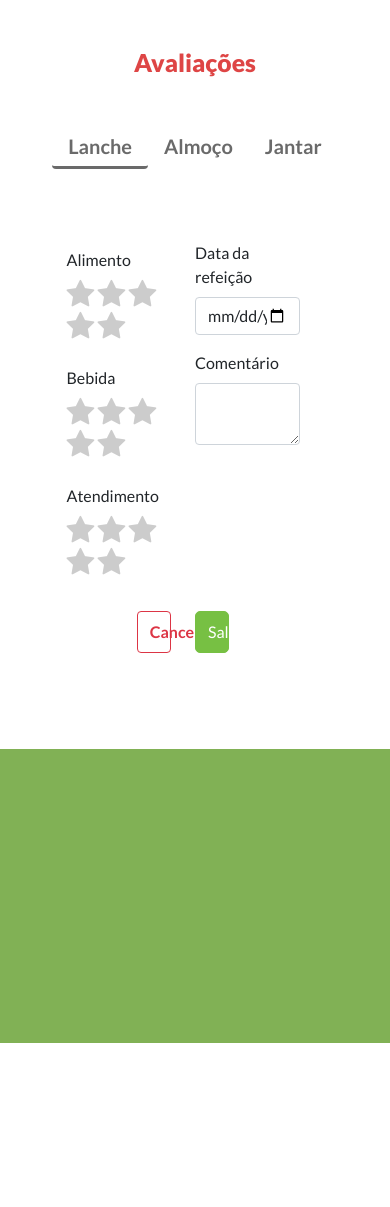
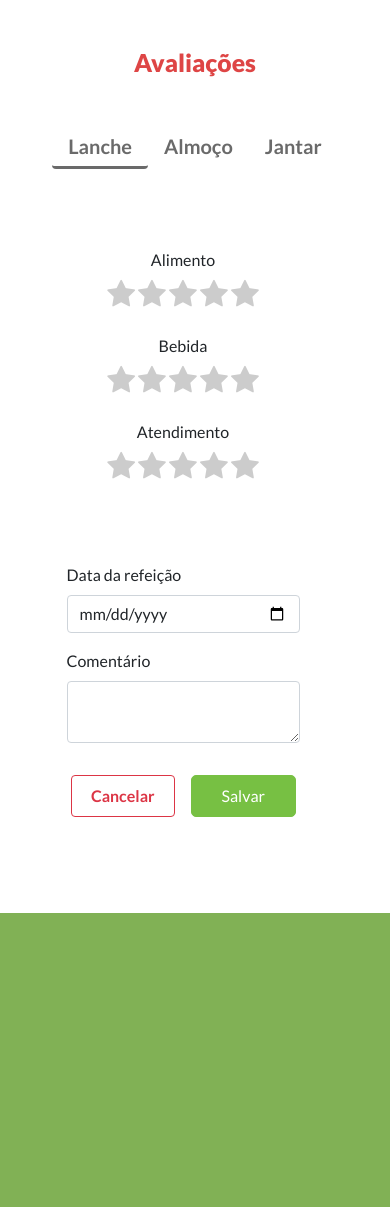
Before and after one commit to letyciap/NutrIF, a CodeIgniter app: page /NutrIF/aluno/avaliacao in a window 390 px wide. Shown: the part 60-1267 px from the top of the page. Before the commit the page ends 1103 px from the top, so only its background shows below. Run offline with CodeIgniter, Linux system fonts and the light colour scheme; some libraries are stand-ins or nearby versions.

Commit message:
Responsivo de algumas páginas

```diff
--- a/application/views/Aluno/cadastro-realizado.php
+++ b/application/views/Aluno/cadastro-realizado.php
@@ -1,9 +1,11 @@
 <div class='container text-center  mt-5'>
   <h2 class="text-danger mb-3"><b>Cadastro do Usuário Realizado!</b></h2>
   <p class= "mb-5" style="font-size:20px;" >Seus dados foram salvos com sucesso em nosso sistema!</p>
-  <img class= "mb-5" style="height:25rem;" src="<?= base_url()?>/assets/cadastro.png" alt="">
+  <div class= "col-10 col-lg-4 mx-auto">
+    <img class= "mb-5 img-fluid" style="height:25rem;" src="<?= base_url()?>/assets/cadastro.png" alt="">
+  </div>
 </div>
-<div style="text-align: center;">
+<div style="text-align: center;" class="text-center">
 <a  href="<?= base_url()?>aluno" class="btn btn-outline-success me-3"><b> Página Inicial</b></a>
 <a  href="<?= base_url()?>aluno/estatisticas" class="btn btn-outline-success me-3"><b>Estatísticas</b></a>
 </div>
--- a/application/views/avaliacoes/avaliacao-realizada.php
+++ b/application/views/avaliacoes/avaliacao-realizada.php
@@ -1,9 +1,11 @@
 <div class='container text-center  mt-5'>
   <h2 class="text-danger mb-3"><b>Obrigado!</b></h2>
   <p class= "mb-5" >Sua avaliação foi salva com sucesso em nosso sistema.</p>
-  <img class= "mb-5" style="height:19rem;" src="<?= base_url()?>/assets/avaliacao.png" alt="">
+  <div class="col-10 col-lg-4 mx-auto">
+    <img class= "mb-5 img-fluid" src="<?= base_url()?>/assets/avaliacao.png" alt="">
+  </div>
 </div>
-<div style="text-align: center;">
+<div class="text-center">
 <a  href="" class="btn btn-outline-success me-3"><b> Página Inicial</b></a>
 <a  href="" class="btn btn-outline-success me-3"><b>Estatísticas</b></a>
 </div>
--- a/application/views/avaliacoes/avaliacao.php
+++ b/application/views/avaliacoes/avaliacao.php
@@ -84,11 +84,11 @@
 
         <form class="container row d-flex justify-content-center">
 
-          <div class="col-6">
+          <div class="col-lg-6 col-12 mb-5">
 
-            <div class="col my-3 row">
-              <label class="col-sm-6 col-form-label">Alimento</label>
-              <div class="col-sm-6 estrelas">
+            <div class="col me-lg-auto text-center my-3 row">
+              <label class="col-lg-6 col-form-label">Alimento</label>
+              <div class="col-lg-6 estrelas">
                 <input type="radio" id="avaliacao-alimento" name="lanche-alimento" value="" checked/>
                 <label for="lanche-alimento_star-1"><i class="fa"></i></label>
                 <input type="radio" id="lanche-alimento_star-1" name="lanche-alimento" value="1"/>
@@ -103,9 +103,9 @@
               </div>
             </div>
 
-            <div class="col my-3 row">
-              <label class="col-sm-6 col-form-label">Bebida</label>
-              <div class="col-sm-6 estrelas">
+            <div class="col me-lg-auto text-center my-3 row">
+              <label class="col-lg-6 col-form-label">Bebida</label>
+              <div class="col-lg-6 estrelas">
                 <input type="radio" id="avaliacao-bebida" name="lanche-bebida" value="" checked/>
                 <label for="lanche-bebida-1"><i class="fa"></i></label>
                 <input type="radio" id="lanche-bebida-1" name="lanche-bebida" value="1"/>
@@ -120,9 +120,9 @@
               </div>
             </div>
 
-            <div class="col my-3 row">
-              <label class="col-sm-6 col-form-label">Atendimento</label>
-              <div class="col-sm-6 estrelas">
+            <div class="col me-lg-auto text-center my-3 row">
+              <label class="col-lg-6 col-form-label">Atendimento</label>
+              <div class="col-lg-6 estrelas">
                 <input type="radio" id="avaliacao-atendimento" name="lanche-atendimento" value="" checked/>
                 <label><i class="fa"></i></label>
                 <input type="radio" id="lanche-atendimento_star-1" name="lanche-atendimento" value="1"/>
@@ -139,7 +139,7 @@
 
           </div>
 
-          <div class="col-6">
+          <div class="col-lg-6 col-12">
 
             <div class="col my-3 row">
               <label class="col form-label">Data da refeição</label>
@@ -157,11 +157,11 @@
 
           </div>
 
-          <div class="col-12 mt-3 row justify-content-center">
-            <div class="col-3">
+          <div class="col-lg-12 col-12 mt-3 row justify-content-center gx-3">
+            <div class="col-lg-2 col-6">
               <a  href="<?= base_url()?>aluno" class="btn btn-outline-danger py-2 w-100"><b>Cancelar</b></a>
             </div>
-            <div class="col-3">
+            <div class="col-lg-2 col-6">
               <button type="submit" class="btn btn-success py-2 w-100">Salvar</button>
             </div>
           </div>
@@ -174,9 +174,9 @@
 
         <form class="container row d-flex justify-content-center">
 
-          <div class="col-6">
+          <div class="col-lg-6 col-12 mb-5">
 
-            <div class="col my-3 row">
+            <div class="col me-lg-auto text-center my-3 row">
               <label class="col-sm-6 col-form-label">Alimento</label>
               <div class="col-sm-6 estrelas">
                 <input type="radio" id="avaliacao-alimento" name="almoco-alimento" value="" checked/>
@@ -193,7 +193,7 @@
               </div>
             </div>
 
-            <div class="col my-3 row">
+            <div class="col me-lg-auto text-center my-3 row">
               <label class="col-sm-6 col-form-label">Bebida</label>
               <div class="col-sm-6 estrelas">
                 <input type="radio" id="avaliacao-bebida" name="almoco-bebida" value="" checked/>
@@ -210,7 +210,7 @@
               </div>
             </div>
 
-            <div class="col my-3 row">
+            <div class="col me-lg-auto text-center my-3 row">
               <label class="col-sm-6 col-form-label">Atendimento</label>
               <div class="col-sm-6 estrelas">
                 <input type="radio" id="avaliacao-atendimento" name="almoco-atendimento" value="" checked/>
@@ -229,7 +229,7 @@
 
           </div>
 
-          <div class="col-6">
+          <div class="col-lg-6 col-12">
 
             <div class="col my-3 row">
               <label class="col form-label">Data da refeição</label>
@@ -247,11 +247,11 @@
 
           </div>
 
-          <div class="col-12 mt-3 row justify-content-center">
-            <div class="col-3">
+          <div class="col-lg-12 col-12 mt-3 row justify-content-center gx-3">
+            <div class="col-lg-2 col-6">
               <a  href="<?= base_url()?>aluno" class="btn btn-outline-danger py-2 w-100"><b>Cancelar</b></a>
             </div>
-            <div class="col-3">
+            <div class="col-lg-2 col-6">
               <button type="submit" class="btn btn-success py-2 w-100">Salvar</button>
             </div>
           </div>
@@ -263,9 +263,9 @@
 
         <form class="container row d-flex justify-content-center">
 
-          <div class="col-6">
+          <div class="col-lg-6 col-12 mb-5">
 
-            <div class="col my-3 row">
+            <div class="col me-lg-auto text-center my-3 row">
               <label class="col-sm-6 col-form-label">Alimento</label>
               <div class="col-sm-6 estrelas">
                 <input type="radio" id="avaliacao-alimento" name="janta-alimento" value="" checked/>
@@ -282,7 +282,7 @@
               </div>
             </div>
 
-            <div class="col my-3 row">
+            <div class="col me-lg-auto text-center my-3 row">
               <label class="col-sm-6 col-form-label">Bebida</label>
               <div class="col-sm-6 estrelas">
                 <input type="radio" id="avaliacao-bebida" name="janta-bebida" value="" checked/>
@@ -299,7 +299,7 @@
               </div>
             </div>
 
-            <div class="col my-3 row">
+            <div class="col me-lg-auto text-center my-3 row">
               <label class="col-sm-6 col-form-label">Atendimento</label>
               <div class="col-sm-6 estrelas">
                 <input type="radio" id="avaliacao-atendimento" name="janta-atendimento" value="" checked/>
@@ -318,7 +318,7 @@
 
           </div>
 
-          <div class="col-6">
+          <div class="col-lg-6 col-12">
 
             <div class="col my-3 row">
               <label class="col form-label">Data da refeição</label>
@@ -336,11 +336,11 @@
 
           </div>
 
-          <div class="col-12 mt-3 row justify-content-center">
-            <div class="col-3">
+          <div class="col-lg-12 col-12 mt-3 row justify-content-center gx-3">
+            <div class="col-lg-2 col-6">
               <a  href="<?= base_url()?>aluno" class="btn btn-outline-danger py-2 w-100"><b>Cancelar</b></a>
             </div>
-            <div class="col-3">
+            <div class="col-lg-2 col-6">
               <button type="submit" class="btn btn-success py-2 w-100">Salvar</button>
             </div>
           </div>
```
Also changed, not shown: application/views/Aluno/index-aluno.php (+7 -7 lines).
